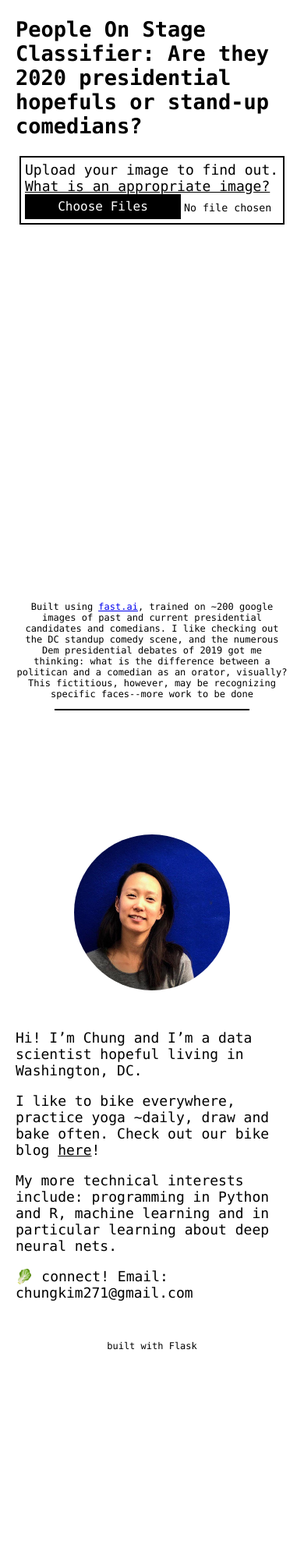
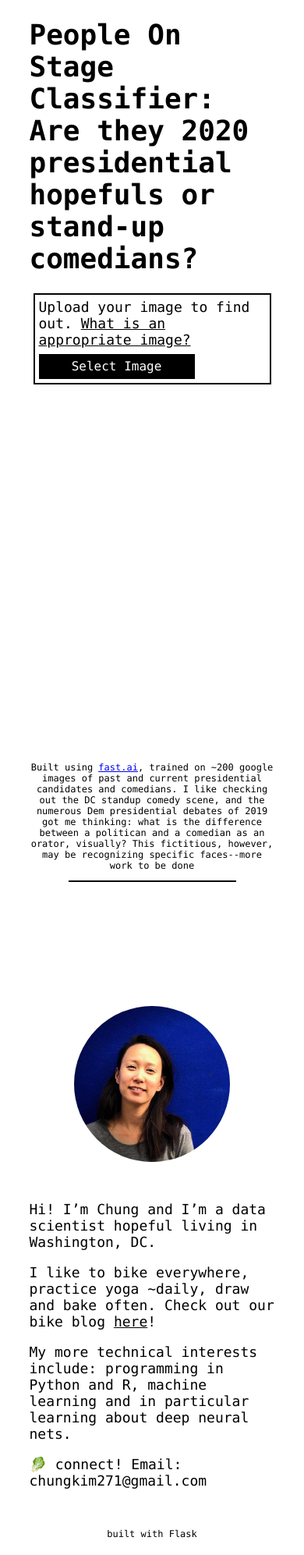
Before and after one commit to chungkim271/mypage, a Flask app: page / in a window 390 px wide; the page is wider, and only the part inside the window is pictured. Shown: that part at 78% size. Before the commit the page ends 1731 px from the top of that part, so only its background shows below. Run offline with Flask 2, Linux system fonts and the light colour scheme; parts of the project's set-up code (start-up, migrations or seed data) failed here and were passed over; some libraries are stand-ins or nearby versions.

Commit message:
label to fileupload; mobile resizing

```diff
--- a/app/static/js/custom.js
+++ b/app/static/js/custom.js
@@ -8,7 +8,6 @@ $(function() {
             data.submit()
         },
         success: function(response, status) {
-            console.log(response.filename)
             var filePath = 'static/uploads/' + response.filename
             $('#imgUpload').attr('src',filePath)
             $('#container-pred').removeClass("hidden")
--- a/app/static/styles.css
+++ b/app/static/styles.css
@@ -10,17 +10,17 @@ body {
     width: 650px;
 }
 
+@media screen and (max-width: 1000px) {
+    .container {
+      width:90%;
+    }
+}
+
 .container-upload {
     border: solid;
     margin: 5px;
     padding: 5px;
     border-width: 2px;
-}
-
-@media (max-width: 767px) {
-    .container {
-      width:100%;
-    }
 }
 
 hr {
@@ -37,20 +37,23 @@ hr {
     visibility: hidden
 }
 
-::-webkit-file-upload-button {
+#fileupload {
+    opacity: 0;
+    position: absolute;
+    z-index: -1;
+}
+
+.label-fileupload {
+    display:block;
     background-color:black;
+    margin-top:0.5em;
     color:white;
     font-size:16px;
     font-family: Consolas, monaco, monospace;
+    text-align:center;
     width:200px;
-    height:32px;
-    border-style:solid;
+    line-height:32px;
     border-color:black;
-}
-
-#fileupload {
-    width: 400px;
-    font-family: Consolas, monaco, monospace;
 }
 
 .container-profile {
--- a/app/templates/home.html
+++ b/app/templates/home.html
@@ -14,7 +14,7 @@
     <body>
         <div class = 'container'>
         	<div class = "container-classifier">
-	          	<h2> <b>People On Stage Classifier</b>: Are they 2020 presidential hopefuls or stand-up comedians?</h1>
+	          	<h1> <b>People On Stage Classifier</b>: Are they 2020 presidential hopefuls or stand-up comedians?</h1>
 
 
                 <div class='container-upload'>
@@ -34,9 +34,10 @@
                             </div>
                             <span> This model was trained to predict only one of the two categories, politician or comedian. If you upload a photo that is neither, the model will still try to make the best guess, but it would be nonsense!</span>
                         </div>
-    				<div>
-                        <input type="file" id="fileupload" name="file" multiple></input>
-    				</div>
+                        <div>
+                            <label for="fileupload" class='label-fileupload'>Select Image</label>
+                            <input type="file" id="fileupload" name="file"></input>
+                        </div>
                 </div>
 
 				<div class='hidden container-pred' id = 'container-pred'>
```
